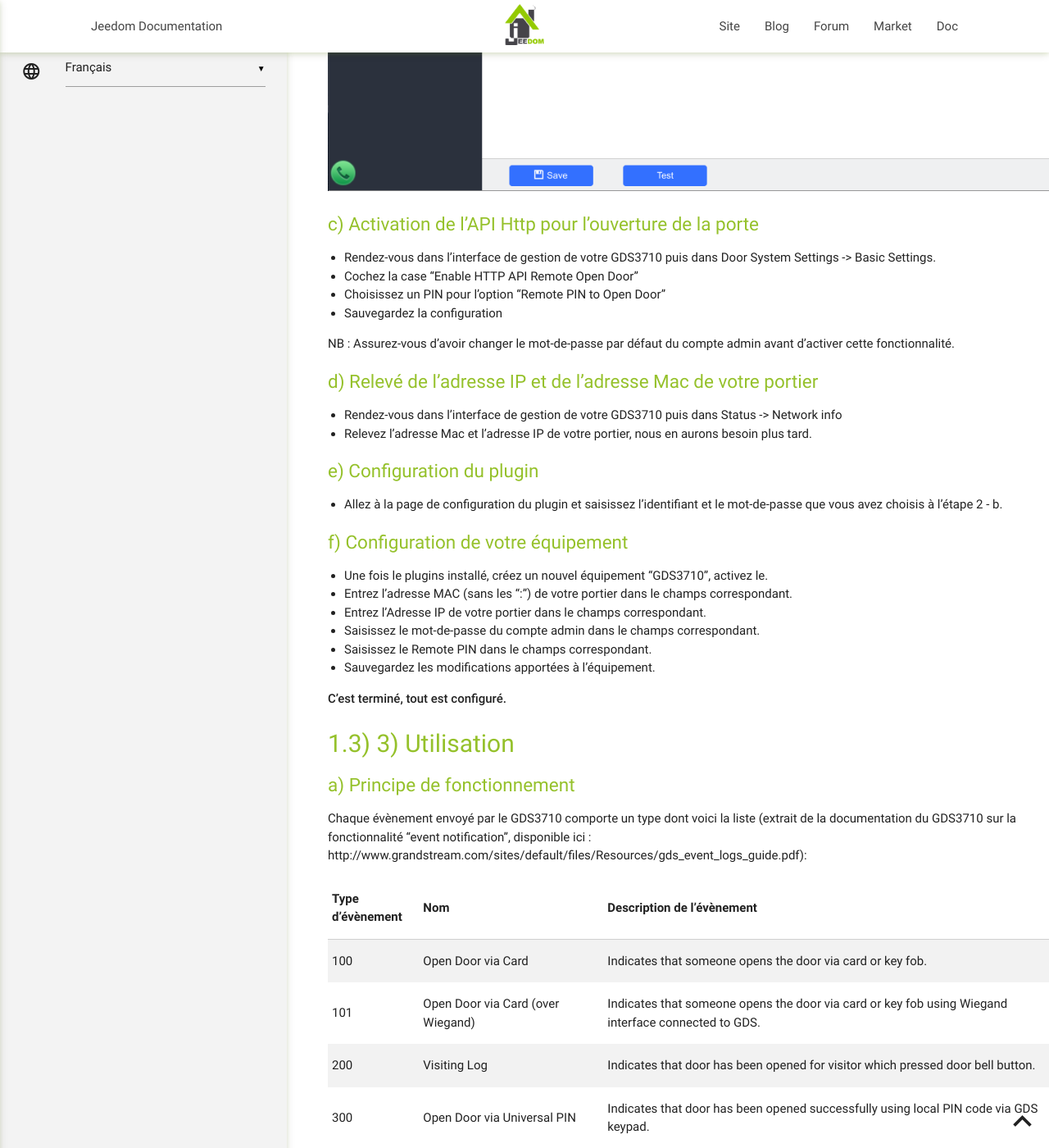
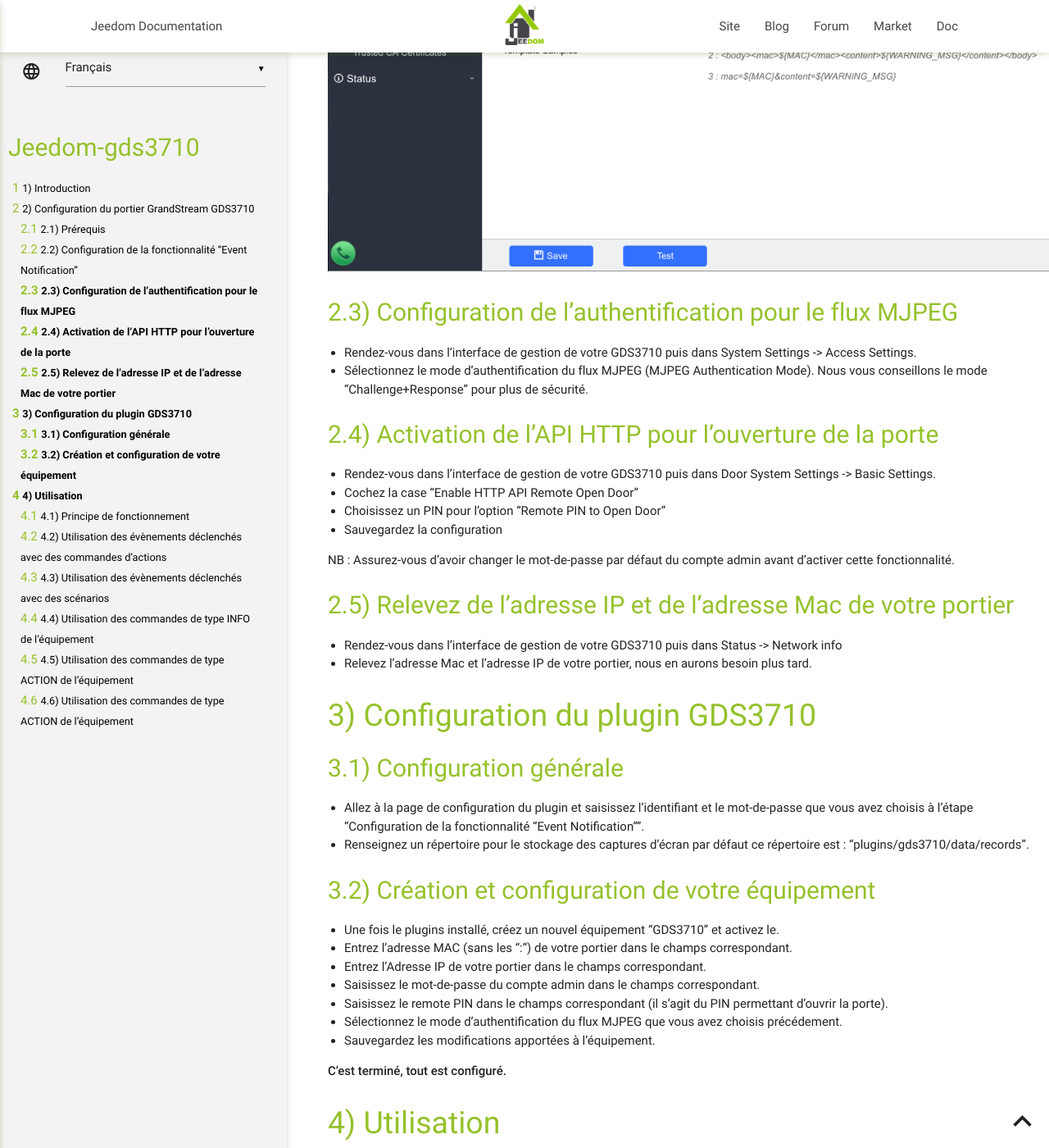
Before and after one commit to ripleyXLR8/jeedom-plugin-gds3710, a Jekyll site: the page built from docs/fr_FR/index.md, in a window 1280 px wide and 1400 px high, scrolled down 1428 px. Shown: the whole window at 82% size. Built offline with Jekyll 4.4.1, drawn with Linux system fonts in a browser that asks for light colours; our own code applies the rules of GitHub Pages for plain Markdown files; some of the changed text lies outside the part shown.

Commit message:
mise à jour de la documentation

```diff
--- a/docs/fr_FR/index.md
+++ b/docs/fr_FR/index.md
@@ -1,17 +1,23 @@
-# Plugin GDS 3710
+Plugin GDS 3710
+> Version du 5 mars 2019
 > by Richard Perez | richard@perez-mail.fr
 
-## 1) Introduction
+# Introduction
+Ce plugin permet l'intégration du portier GrandStream GDS3710 dans Jeedom. Dans sa version actuelle (5 mars 2019), il permet de :
+- Récupérer es évènements du portier et de les gérer via des scénariis ou des commandes.
+- D'afficher le flux MJPEG du portier dans un widget de dashboard ou de mobile.
+- D'enregistrer des images extraites du flux MJPEG.
+- De consulter les images enregistrées via un explorateur.
+- D'envoyer des images enregistrées via une autre commmandes (testé avec le plugin Telegram).
 
-Ce plugin permet l'Intégration du portier GrandStream GDS3710 dans Jeedom. Dans sa version actuelle, il permet de récupérer dans Jeedom les évènements du portier dans Jeedom et de les via des scénariis ou des commandes.
+# Configuration du portier GrandStream GDS3710
+## Prérequis
+Afin de récupérer les évènements générés par le portier nous allons utiliser la foncitonnalité "Event Notification" qui est disponible à partir de la version 10.0.3.32 du firmware du GrandStream GDS3710. Si vous disposez d'une version antérieure la fonctionnalité "Event notification" ne sera peut-être pas disponible et il vous faudra mettre à jour le firmware de votre GDS3710 vers la dernière version.
 
-## 2) Configuration du portier GrandStream GDS3710
-### a) Prérequis
-Afin de récupérer les évènements générés par le portier nous allons utiliser la foncitonnalité "Event Notification" qui est disponible à partir de la version 10.0.3.32 du firmware du GrandStream GDS3710. Si vous disposez d'une version antérieure la fonctionnalité "Event notification" ne sera peut-être pas disponible et il vous faudra mettre à jour le firmware de votre GDS3710 vers la dernière version.
-### b) Configuration de la fonctionnalité "Event Notification"
+## Configuration de la fonctionnalité "Event Notification"
 - Rendez-vous dans l'interface de gestion de votre GDS3710 puis dans Maintenance -> Event Notification
 - Cochez la case "Enable Event Notification"
-- Sélectionnez le type de communication avec le serveur "Http" ou "Https" selon la configuration de votre serveur Jeedom.
+- Sélectionnez le type de communication avec le serveur "http" ou "https" selon la configuration de votre serveur Jeedom.
 - Optionnel mais fortement recommandé : Saisissez un identifiant et un mot de passe que votre portier devra fournir a Jeedom pour publier un évènement.
 - Dans champs "HTTP/HTTPS Server", entrez la chaine suivante en remplacant IP_DE_VOTRE_JEEDOM par l'adresse IP de votre serveur Jeedom : `"IP_DE_VOTRE_JEEDOM/plugins/gds3710/core/php/jeeGDS3710.php"`
 - Dans le champs URL Template, entrez la chaine suivante : `mac=${MAC}&content=${WARNING_MSG}&type=${TYPE}&date=${DATE}&card=${CARDID}&sip=${SIPNUM}`
@@ -19,7 +25,11 @@ Afin de récupérer les évènements générés par le portier nous allons utili
 
 ![GDS3710 Configuration](../assets/images/ConfigGDS3710.png)
 
-### c) Activation de l'API Http pour l'ouverture de la porte
+## Configuration de l'authentification pour le flux MJPEG
+- Rendez-vous dans l'interface de gestion de votre GDS3710 puis dans System Settings -> Access Settings.
+- Sélectionnez le mode d'authentification du flux MJPEG (MJPEG Authentication Mode). Nous vous conseillons le mode "Challenge+Response" pour plus de sécurité.
+
+## Activation de l'API HTTP pour l'ouverture de la porte
 - Rendez-vous dans l'interface de gestion de votre GDS3710 puis dans Door System Settings -> Basic Settings.
 - Cochez la case "Enable HTTP API Remote Open Door"
 - Choisissez un PIN pour l'option "Remote PIN to Open Door"
@@ -27,25 +37,28 @@ Afin de récupérer les évènements générés par le portier nous allons utili
 
 NB : Assurez-vous d'avoir changer le mot-de-passe par défaut du compte admin avant d'activer cette fonctionnalité.
 
-### d) Relevé de l'adresse IP et de l'adresse Mac de votre portier
+## Relevez de l'adresse IP et de l'adresse Mac de votre portier
 - Rendez-vous dans l'interface de gestion de votre GDS3710 puis dans Status -> Network info
 - Relevez l'adresse Mac et l'adresse IP de votre portier, nous en aurons besoin plus tard.
 
-### e) Configuration du plugin
-- Allez à la page de configuration du plugin et saisissez l'identifiant et le mot-de-passe que vous avez choisis à l'étape 2 - b.
+# Configuration du plugin GDS3710
+## Configuration générale
+- Allez à la page de configuration du plugin et saisissez l'identifiant et le mot-de-passe que vous avez choisis à l'étape "Configuration de la fonctionnalité "Event Notification"".
+- Renseignez un répertoire pour le stockage des captures d'écran par défaut ce répertoire est : "plugins/gds3710/data/records".
 
-### f) Configuration de votre équipement
-- Une fois le plugins installé, créez un nouvel équipement "GDS3710", activez le.
+## Création et configuration de votre équipement
+- Une fois le plugins installé, créez un nouvel équipement "GDS3710" et activez le.
 - Entrez l'adresse MAC (sans les ":") de votre portier dans le champs correspondant.
 - Entrez l'Adresse IP de votre portier dans le champs correspondant.
 - Saisissez le mot-de-passe du compte admin dans le champs correspondant.
-- Saisissez le Remote PIN dans le champs correspondant.
+- Saisissez le remote PIN dans le champs correspondant (il s'agit du PIN permettant d'ouvrir la porte).
+- Sélectionnez le mode d'authentification du flux MJPEG que vous avez choisis précédement.
 - Sauvegardez les modifications apportées à l'équipement.
 
 **C'est terminé, tout est configuré.**
 
-## 3) Utilisation
-### a) Principe de fonctionnement
+# Utilisation
+## Principe de fonctionnement
 Chaque évènement envoyé par le GDS3710 comporte un type dont voici la liste (extrait de la documentation du GDS3710 sur la fonctionnalité "event notification", disponible ici : http://www.grandstream.com/sites/default/files/Resources/gds_event_logs_guide.pdf):
 
 | Type d'évènement | Nom | Description de l'évènement|
@@ -74,24 +87,22 @@ Chaque évènement envoyé par le GDS3710 comporte un type dont voici la liste (
 |1104 |Reset (Retain Network Data Only) |Factory reset (Retain Network Data Only) has been performed.|
 |1105|Reset (Retain Only Card Information)|Factory reset (Retain Only Card Information) has been performed.|
 |1106|Reset (Retain Network Data and Card Information) |Factory reset (Retain Network Data and Card Information) has been performed.|
-|1107 |Reset (Wiegand) |Factory reset using Wiegand module has been performed on the unit.
-|1108 |Config Update |Indicates that the system’s configuration has been updated.
+|1107 |Reset (Wiegand) |Factory reset using Wiegand module has been performed on the unit.|
+|1108 |Config Update |Indicates that the system’s configuration has been updated.|
 |1109 |Firmware Update (1.0.0.0)|Indicates that the system’s firmware has been upgraded.|
 |1200 |Hostage Alarm |Indicates that someone has entered the hostage alarm PIN code to open the door.|
 |1300 |Invalid Password |Indicates that someone has entered wrong password PIN code to open the door for 5 attempts and corresponding alarm action has been triggered.|
 |1400|Mainboard Temperature(32°C) Normal |Indicates that device’s mainboard temperature is normal, (around 32°C).|
 |1401|Mainboard Temperature(32°C) Too Low |Indicates that device’s mainboard temperature is too low.|
 |1402|Mainboard Temperature(32°C) Too high |Indicates that device’s mainboard temperature is too high.|
-|1403 |Sensor Temperature(32°C) Normal |Indicates that device's sensor temperature is normal, (around 32°C).•
+|1403 |Sensor Temperature(32°C) Normal |Indicates that device's sensor temperature is normal, (around 32°C).|
 |1404 |Sensor Temperature(32°C) Too Low |Indicates that device's sensor temperature is normal too low.|
 |1405 |Sensor Temperature(32°C) Too High |Indicates that device's sensor temperature is normal too high.|
 
-### b) Utilisation avec des commandes d'actions
-
+## Utilisation des évènements déclenchés avec des commandes d'actions
 Pour chaque code d'évènement vous avez la possibilité dans les onglets "Appel", "Ouverture Porte", "Maintient de l'ouverture", "Sécurité", "Surveillance Matériel" et "Surveillance Logiciel" de créer une liste de commandes qui seront exécutées lors de la réception de ces évènements. Utilisez simplement le bouton "Ajouter une action", présent à coté de chaque type d'évènement puis sélectionner l'action à réaliser. Une fois les actions ajoutées, vous avez la possibilité de changer l'ordre d'éxécution en les faisant glisser.
 
-### c) Utilisation avec des scénarii
-
+## Utilisation des évènements déclenchés avec des scénarios
 L'ajout d'un scénario en réponse à un évènement reçu se fait en saisissant "scenario" dans le champs "action" après avoir cliqué sur le bouton "Ajouter une action". Une nouvelle boite de dialogue vous permettra alors de sélectionner le scénario à exécuter.
 
 Lors de l'exécution du scénario, les informations reçues par jeedom seront transmises au scénario par les biais des Tags suivant :
@@ -105,6 +116,19 @@ Lors de l'exécution du scénario, les informations reçues par jeedom seront tr
 |#sip#|Contient le numéro SIP relatif à la notification|
 |#card#|Contient le numéro de la carte relatif à la notification|
 
-###  d) Utilisation de l'onglet commandes
+## Utilisation des commandes de type INFO de l'équipement
+L'onglet commandes contient des commandes de type info contenant pour chaque type d'évènement le dernier évènement reçue au format JSON. La commande "Last event" contient la dernier évèneement réceptionné.
 
-L'onglet commande contient des commandes de type info contenant pour chaque type d'évènement le dernier évènement reçue au format JSON. La commande "Last event" contient la dernier évèneement réceptionné.
+## Utilisation des commandes de type ACTION de l'équipement
+L'équipement dispose de commandes de type ACTION permettant de réaliser les actions suivantes :
+- Ouverture de la porte.
+- Fermeture de la porte.
+- Réalisation d'une capture d'écran.
+
+## Utilisation des commandes de type ACTION de l'équipement
+Le plugin vous permet de transmettre des captures du flux MJPEG par l'intermédiaire d'un plugin tiers (testé avec Telegram).
+- Ajoutez un bloc d'action dans un scénario et sélectionnez la commande [Envoyer un snapshot] de votre équipement GDS3710.
+- Dans le champs "Nombre captures ou options" entrez le nombre de capture a envoyer.
+- Dans le champs "Commande message d'envoi des captures" sélectionner la commande pour envoyer la capture (votre bot Telegram).
+
+![Envoyer un snapshot dans un scénario](../assets/images/EnvoyerCaptureGDS3710.png)
```
Also changed, not shown: data/records/322/Portier_2019-03-05_23-13-55-080300.jpg (added), data/records/322/Portier_2019-03-05_23-13-55-420200.jpg (added), data/records/322/Portier_2019-03-05_23-13-55-731000.jpg (added), data/records/322/Portier_2019-03-05_23-13-56-129400.jpg (added), data/records/322/Portier_2019-03-05_23-13-56-418300.jpg (added), data/records/322/Portier_2019-03-05_23-15-10-148000.jpg (added), data/records/322/Portier_2019-03-05_23-15-10-506300.jpg (added), data/records/322/Portier_2019-03-05_23-15-10-823700.jpg (added), data/records/322/Portier_2019-03-05_23-15-59-562000.jpg (added), data/records/322/Portier_2019-03-05_23-15-59-880700.jpg (added), data/records/322/Portier_2019-03-05_23-16-00-286800.jpg (added), data/records/322/Portier_2019-03-05_23-16-35-606500.jpg (added), data/records/322/Portier_2019-03-05_23-16-35-928700.jpg (added), data/records/322/Portier_2019-03-05_23-16-36-316000.jpg (added), 1 more files.
